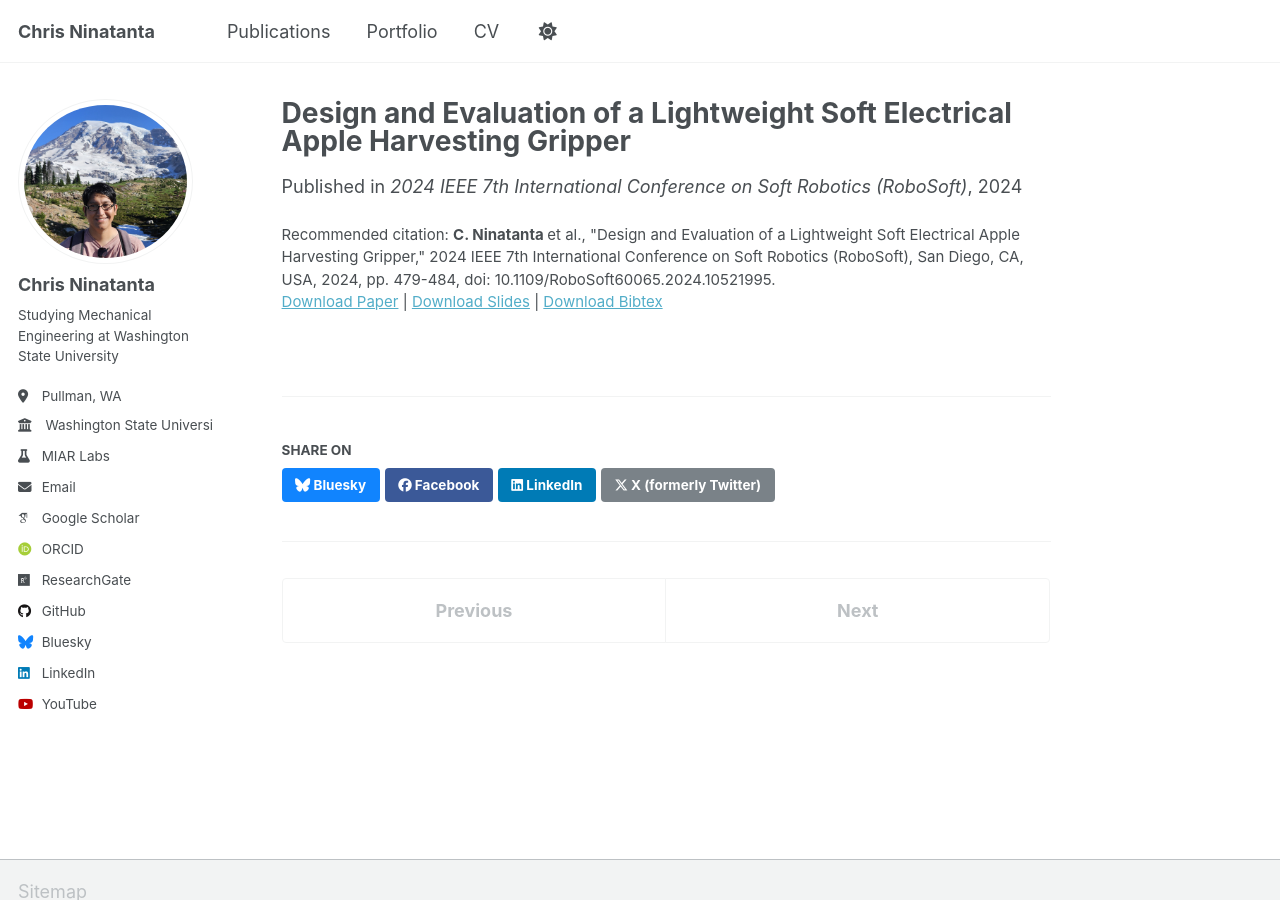
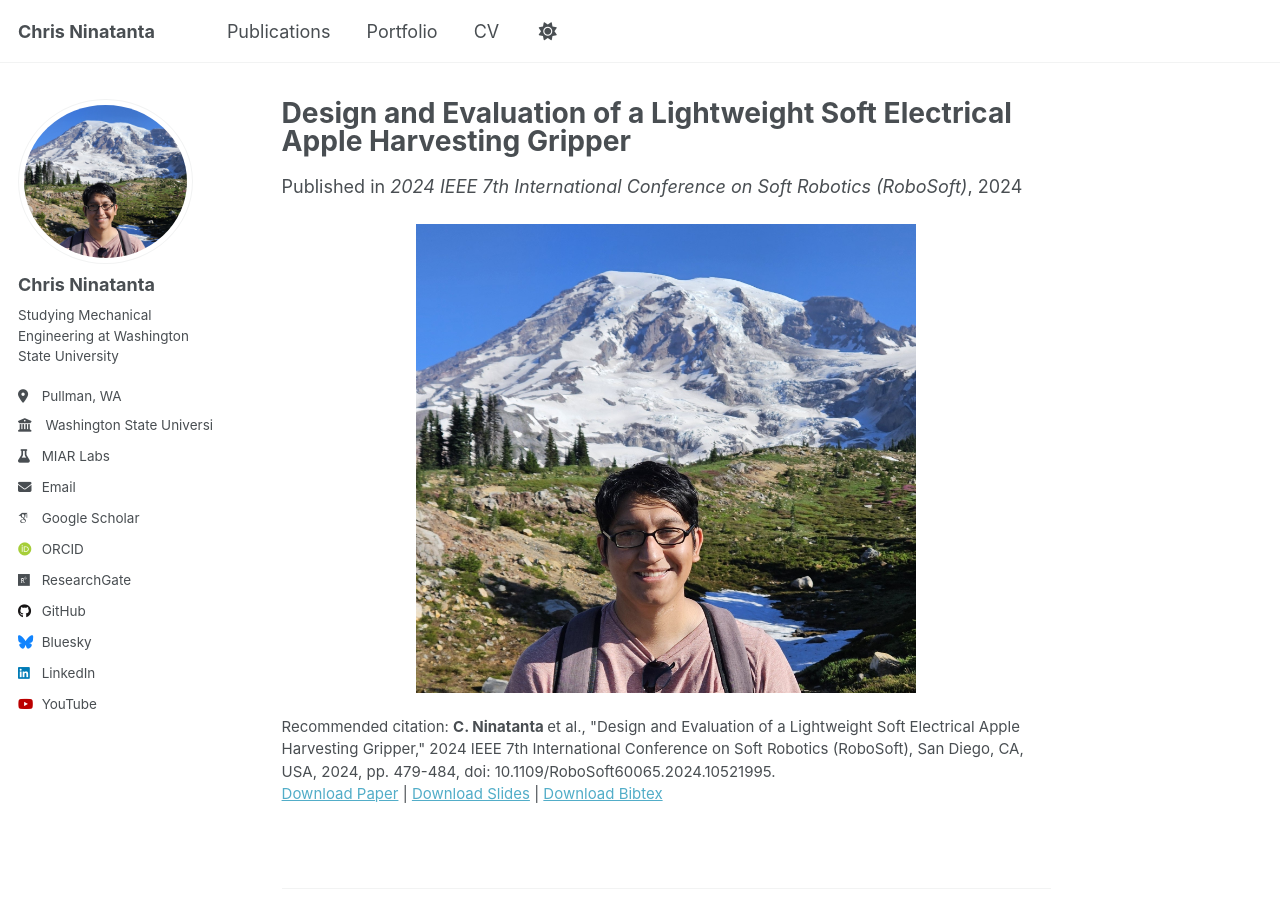
Before and after one commit to C-Ninatanta/c-ninatanta.github.io, a Jekyll site: the page built from _publications/2024-04-14-Apple-Gripper.md, in a window 1280 px wide and 900 px high. Built offline with Jekyll 4.4.1, drawn with Linux system fonts in a browser that asks for light colours; some web fonts are replaced; a script that is not in the unit is left out.

Commit message:
Update 2024-04-14-Apple-Gripper.md

```diff
--- a/_publications/2024-04-14-Apple-Gripper.md
+++ b/_publications/2024-04-14-Apple-Gripper.md
@@ -14,3 +14,4 @@ citation: '<b>C. Ninatanta </b> et al., "Design and Evaluation of a Lightweight
 ---
 <!--The contents above will be part of a list of publications, if the user clicks the link for the publication than the contents of section will be rendered as a full page, allowing you to provide more information about the paper for the reader. When publications are displayed as a single page, the contents of the above "citation" field will automatically be included below this section in a smaller font.
 -->
+![Apple Gripper Prototype](/images/profile.jpg){:style="max-width:500px; display:block; margin:auto;"}
```
